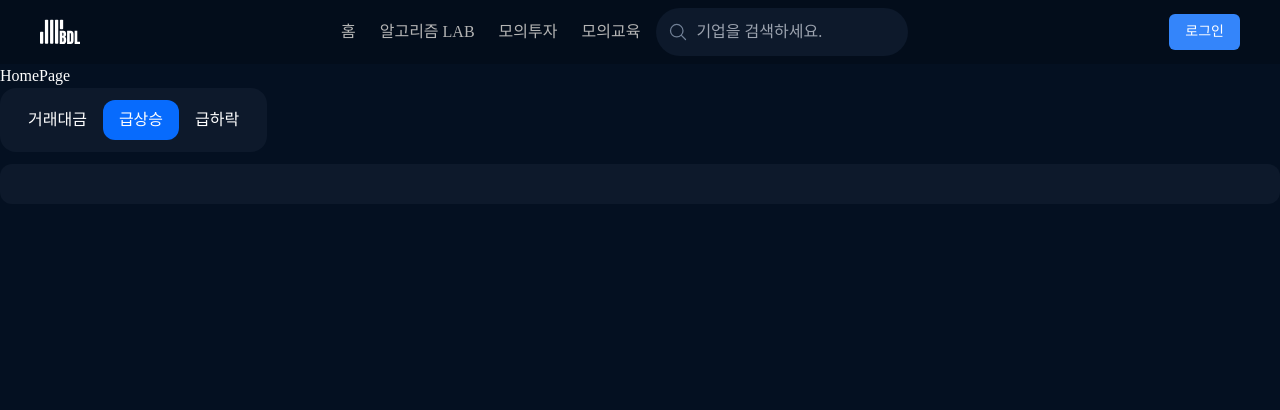
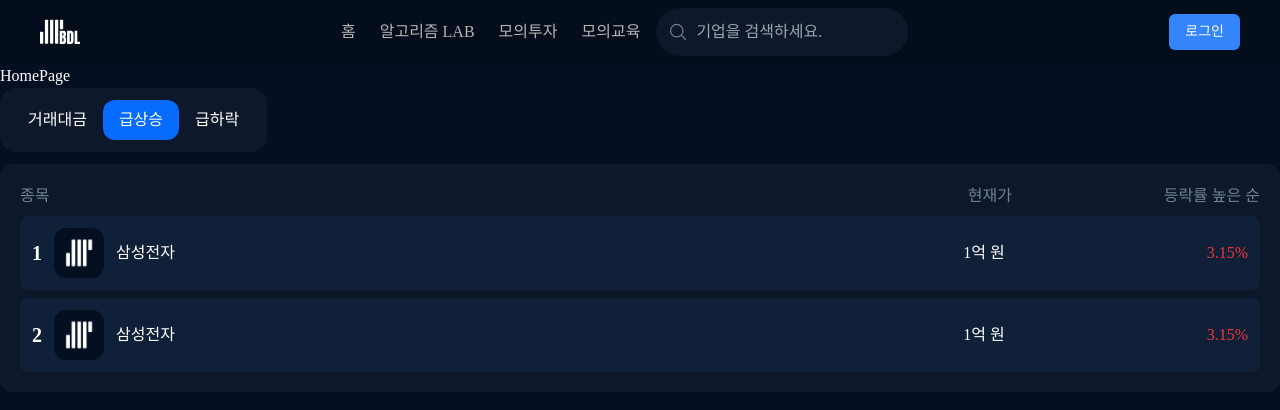
Before and after one commit to dnwnsrb11/BDL-frontend, a React (Vite) app: page / in a window 1280 px wide. Both pictures are taken after a click on the button "급상승". Shown: the top 410 px of the page. Built offline with nearby package versions, Linux system fonts and the light colour scheme; a web font is replaced by a local one.

Commit message:
feat:급상승 차트 추가

```diff
--- a/src/components/home-page/real-time-chart/real-time-chart-rise.tsx
+++ b/src/components/home-page/real-time-chart/real-time-chart-rise.tsx
@@ -1,3 +1,6 @@
+import noneStockImg from '@/assets/none-img/none_stock_img.png';
+import { formatThousandSeparator } from '@/lib/formatThousandSeparator';
+
 export interface StockRise {
   stockName: string;
   currentPrice: number;
@@ -25,7 +28,45 @@ const StockRises: StockRises[] = [
 export const RealTimeChartRise = () => {
   return (
     <div>
-      <div></div>
+      <div className="w-full">
+        <div className="!mt-0 flex flex-col">
+          <div>{/* 실시간, 일별 */}</div>
+          <div className="flex flex-col space-y-2">
+            {/* 테이블 헤더 */}
+            <div className="rounded-lgp-2 flex flex-row">
+              <div className="w-[60%] text-[16px] text-border-color">종목</div>
+              <div className="w-[20%] text-right text-[16px] text-border-color">현재가</div>
+              <div className="w-[20%] text-right text-[16px] text-border-color">등락률 높은 순</div>
+            </div>
+
+            {/* 테이블 로우들 - 배열의 각 항목을 매핑 */}
+            {StockRises.map((stockRiese, index) => (
+              <div
+                key={index}
+                className="flex flex-row items-center rounded-lg bg-[#102038] p-3 text-white hover:bg-modal-background-color"
+              >
+                <div className="flex w-[60%] items-center gap-3 font-medium">
+                  <h3 className="text-[20px] font-bold">{index + 1}</h3>
+                  <div className="max-h-[50px] max-w-[50px] overflow-hidden rounded-xl">
+                    {stockRiese.imageUrl === null ? (
+                      <img src={noneStockImg} alt="noneimage" />
+                    ) : (
+                      <img src={stockRiese.imageUrl} alt="stockprofileimage" />
+                    )}
+                  </div>
+                  <h3 className="text-[16px] font-medium">{stockRiese.stockName}</h3>
+                </div>
+                <div className="w-[20%] text-right">
+                  {formatThousandSeparator(stockRiese.currentPrice)} 원
+                </div>
+                <div className="w-[20%] text-right text-btn-red-color">
+                  {stockRiese.changeRate}%
+                </div>
+              </div>
+            ))}
+          </div>
+        </div>
+      </div>
     </div>
   );
 };
```
